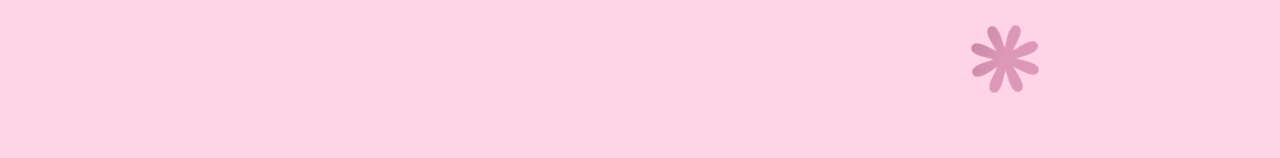
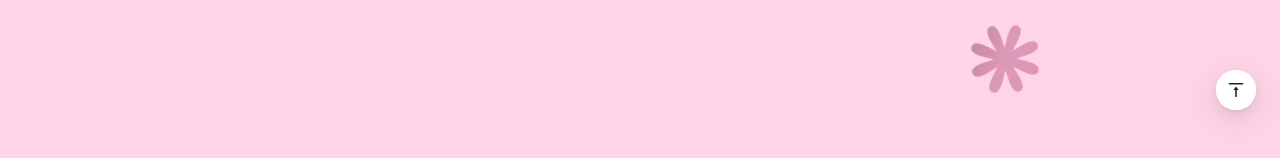
Before and after one commit to mikemourao/landingateliartt, a React (Create React App) app: page / in a window 1280 px wide. Shown: the part 642-800 px from the top of the page. Built offline with nearby package versions, Linux system fonts and the light colour scheme.

Commit message:
feat: button float

```diff
--- a/src/pages/App.tsx
+++ b/src/pages/App.tsx
@@ -1,5 +1,5 @@
 import { useEffect } from 'react';
-import { Layout, Row, Image, Typography, Card } from "antd";
+import { Layout, Row, Image, Typography, Card, FloatButton } from "antd";
 import what from '../assets/whatsapp.png'
 import instagram from '../assets/instagram.png'
 import safari from '../assets/imghomesafari.png'
@@ -1463,6 +1463,7 @@ function App() {
           </div>
         </Row>
       </Row>
+      <FloatButton.BackTop visibilityHeight={0} />
     </Layout>
   );
 }
```
